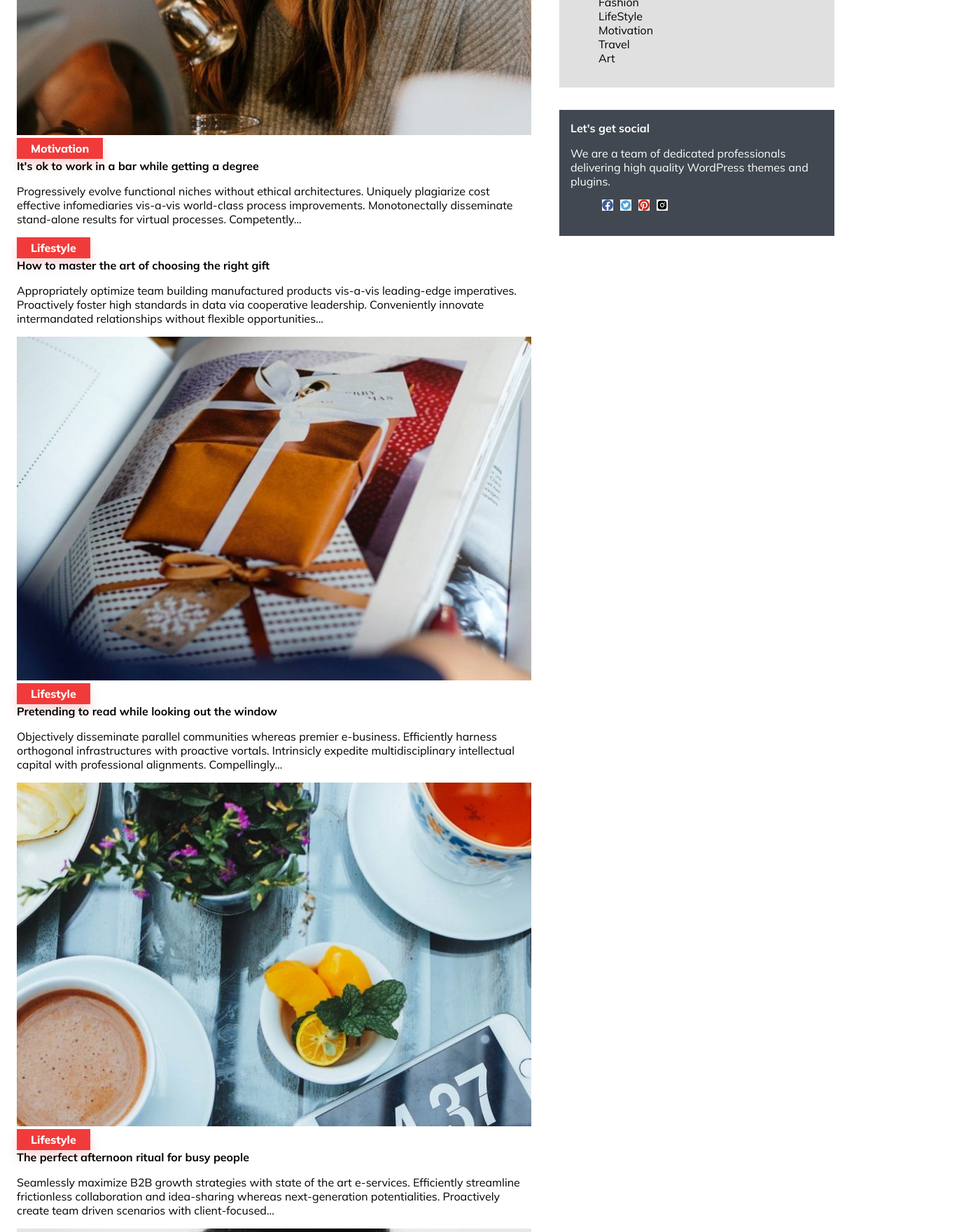
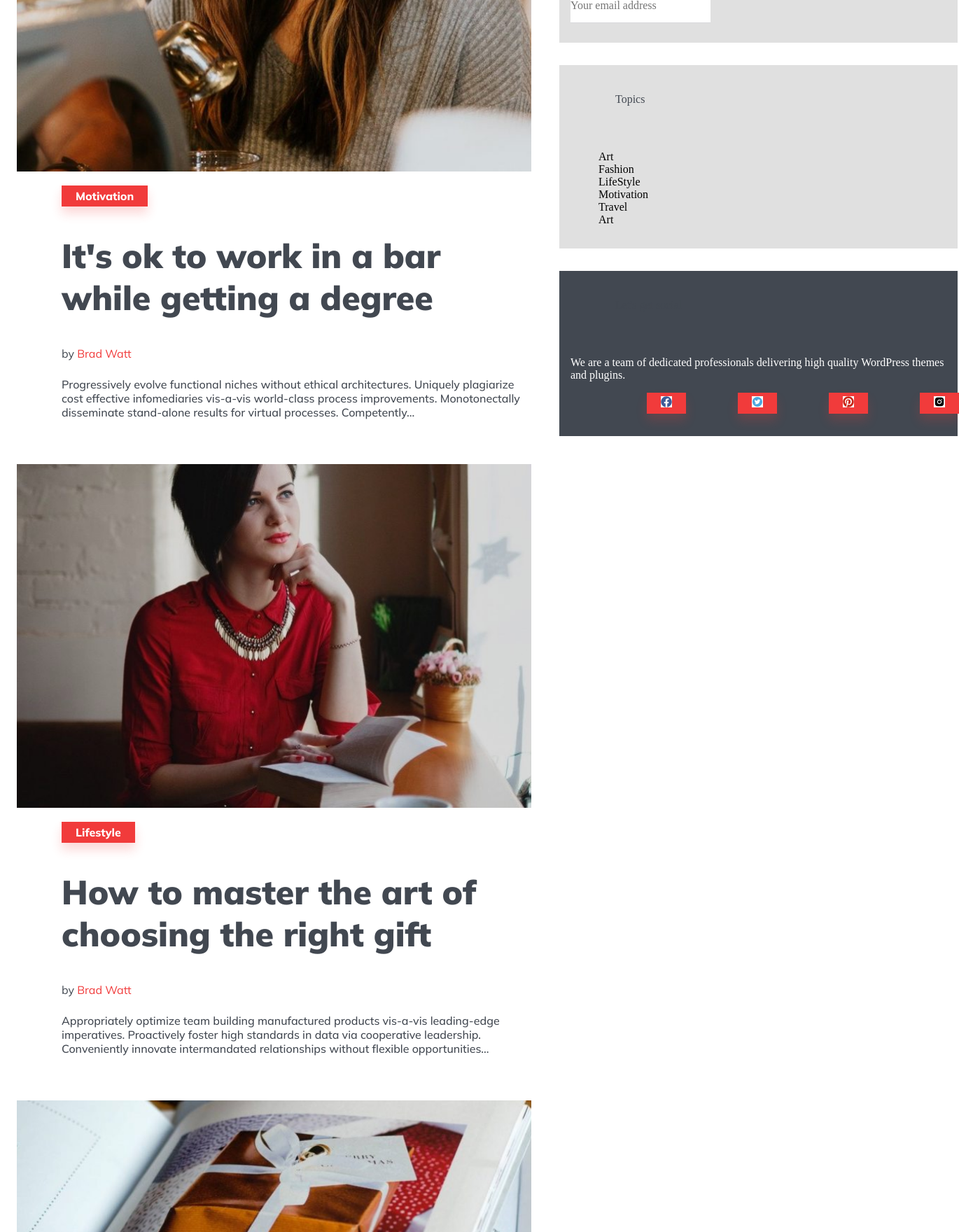
Before and after one commit to RaySunwar/react-blog, a React (Create React App) app: page / in a window 1280 px wide. Shown: the part 1360-3120 px from the top of the page at 70% size, 1370 px wide, since content can reach past the window. Built offline with nearby package versions, Linux system fonts and the light colour scheme.

Commit message:
refactor: add image

```diff
--- a/src/components/dashboard/Dashboard.js
+++ b/src/components/dashboard/Dashboard.js
@@ -13,8 +13,8 @@ const Nav = Styled.div`
 `;
 
 const Subnav = Styled.div`
-    display: flex;
-    font-family: "Mulish", sans-serif;
+  display: flex;
+  font-family: "Mulish", sans-serif;
 `;
 
 const NavLeft = Styled.div`
--- a/src/components/dashboard/LatestArticles.js
+++ b/src/components/dashboard/LatestArticles.js
@@ -1,6 +1,7 @@
 import React, { Fragment } from "react";
 import Styled from "styled-components";
 import Image1 from "./../images/image1.jpg";
+import Image2 from "./../images/image2.jpg";
 import Image3 from "./../images/image3.jpg";
 import Image4 from "./../images/image4.jpg";
 import Image5 from "./../images/image5.jpg";
@@ -9,6 +10,11 @@ import { FaFacebook, FaPinterest } from "react-icons/fa";
 import { AiFillTwitterCircle, AiFillInstagram } from "react-icons/ai";
 import Footer from "./../footer/footer";
 
+const Wrapper = Styled.div`
+  margin: 0;
+  padding: 0;
+`;
+
 const Nav = Styled.div`
   background-color: #ffffff;
   font-family: "Mulish", sans-serif;
@@ -16,34 +22,94 @@ const Nav = Styled.div`
 
 const Subnav = Styled.div`
   display: flex;
+  width: 100%;
 `;
 
-const SubLeft = Styled.div`
+const Sectionleft = Styled.div`
   display: block;
   margin-left: 1rem;
   width: 65%;
 `;
 
-const SubRight = Styled.div`
+const SectionRight = Styled.div`
   display: block;
   margin: 0 5rem 0 2.5rem;
   width:45%;
 `;
 
+const Section = Styled.section`
+  margin: 0;
+  padding: 0;
+`;
+
 const SubnavRight = Styled.div`
   margin: 0 0 2rem 0;
 `;
-
 const Title = Styled.h1`
+  color: #424851;
+  font-family: "Mulish", "Arial", sans-serif;
   font-weight: 900;
-  font-size: 2.5rem;
+  font-size: 3rem;
+  padding-top: 2rem;
   text-align: center;
 `;
 
+const TitleI = Styled.h2`
+  color: #424851;
+  font-size: 3rem;
+  font-weight: 900;
+  margin-left: 4rem;
+  &:hover {
+    color: #f13b3b;
+  }
+`;
+
+const Author = Styled.p`
+  color: #424851;
+  font-size: 1rem;
+  font-weight: 400;
+  margin: 0 0 0 4rem;
+`;
+
+const Article = Styled.p`
+  color: #424851;
+  font-size: 1rem;
+  font-weight: 500;
+  margin-top: 24px;
+  margin-left: 4rem;
+  padding-bottom: 3rem;
+`;
+
+const Span = Styled.span`
+  margin: 0;
+  padding: 0;
+  color: #f13b3b;
+  font weigth: 700;
+`;
+
+const Anchor = Styled.a`
+  background: #f13b3b;
+  box-sizing: border-box;
+  box-shadow: 0 10px 15px 0 rgba(241, 59, 59, 0.2);
+  color: #ffffff;
+  display: inline-block;
+  font-size: 1rem;
+  font-weight: 800;
+  float: none;
+  margin-left: 4rem;
+  position: static;
+  text-decoration: none;
+  padding: 5px 20px 5px 20px;
+`;
+
+const AnchorI = Styled.a`
+
+`;
 const Picture = Styled.img`
   height: 491px;
   width: 735px;
   object-fit: cover;
+  padding-bottom: 1rem;
 `;
 
 const Navnewsletter = Styled.div`
@@ -62,16 +128,8 @@ const NavSocial = Styled.div`
   padding: 1rem;
 `;
 
-const Subtitle = Styled.h2`
-  font-size: 1rem;
-  margin: 0 1rem 1rem 0;
-`;
-
-const Link = Styled.p`
-`;
-
-const LinkSocial = Styled.p`
-color: #ffffff;
+const ArticleSocial = Styled.p`
+  color: #ffffff;
 `;
 
 const Form = Styled.form`
@@ -80,24 +138,6 @@ const Form = Styled.form`
 
 const NavForm = Styled.div`
   display: block;
-`;
-
-const Anchor = Styled.a`
-
-`;
-
-const AnchorM = Styled.a`
-  background: #f13b3b;
-  box-sizing: border-box;
-  box-shadow: 0 10px 15px 0 rgba(241, 59, 59, 0.2);
-  color: #ffffff;
-  display: inline-block;
-  font-size: 1rem;
-  font-weight: 800;
-  float: none;
-  position: static;
-  text-decoration: none;
-  padding: 5px 20px 5px 20px;
 `;
 
 const Input = Styled.input`
@@ -163,106 +203,120 @@ const SocialWrapper = Styled.div`
 function LatestArticles(){
   return(
     <Fragment>
-      <Nav>
+      <Wrapper>
         <Nav>
           <Title>Latest articles</Title>
         </Nav>
         <Subnav>
-          <SubLeft>
+          <Sectionleft>
             <Nav>
-              <Nav>
+              <Section>
                 <Picture src={Image1} alt="" />
-              </Nav>
-              <Nav>
-                <AnchorM>Motivation</AnchorM>
-              </Nav>
-              <Nav>
-                <Subtitle>
-                  <Anchor>It's ok to work in a bar while getting a degree</Anchor>
-                </Subtitle>
-              </Nav>
-              <Nav>
-                <Link>Progressively evolve functional niches without ethical architectures. Uniquely plagiarize cost effective infomediaries vis-a-vis world-class process improvements. Monotonectally disseminate stand-alone results for virtual processes. Competently...</Link>
-              </Nav>
+              </Section>
+              <Section>
+                <Anchor>Motivation</Anchor>
+              </Section>
+              <Section>
+                <TitleI>It's ok to work in a bar while getting a degree</TitleI>
+              </Section>
+              <Section>
+                <Author>by <Span>Brad Watt</Span></Author>
+              </Section>
+              <Section>
+                <Article>Progressively evolve functional niches without ethical architectures. Uniquely plagiarize cost effective infomediaries vis-a-vis world-class process improvements. Monotonectally disseminate stand-alone results for virtual processes. Competently...</Article>
+              </Section>
             </Nav>
             <Nav>
-              <Nav>
-                {/* <Picture src={Image2} alt="" /> */}
-              </Nav>
-              <Nav>
-                <AnchorM>Lifestyle</AnchorM>
-              </Nav>
-              <Nav>
-                <Subtitle>
-                  <Anchor>How to master the art of choosing the right gift</Anchor>
-                </Subtitle>
-              </Nav>
-              <Nav>
-                <Link>Appropriately optimize team building manufactured products vis-a-vis leading-edge imperatives. Proactively foster high standards in data via cooperative leadership. Conveniently innovate intermandated relationships without flexible opportunities...</Link>
-              </Nav>
+              <Section>
+                <Picture src={Image2} alt="" />
+              </Section>
+              <Section>
+                <Anchor>Lifestyle</Anchor>
+              </Section>
+              <Section>
+                <TitleI>How to master the art of choosing the right gift</TitleI>
+              </Section>
+              <Section>
+                <Author>by <Span>Brad Watt</Span></Author>
+              </Section>
+              <Section>
+                <Article>Appropriately optimize team building manufactured products vis-a-vis leading-edge imperatives. Proactively foster high standards in data via cooperative leadership. Conveniently innovate intermandated relationships without flexible opportunities...</Article>
+              </Section>
             </Nav>
-              <Nav>
+            <Nav>
+              <Section>
                 <Picture src={Image3} alt="" />
-              </Nav>
-              <Nav>
-                <AnchorM>Lifestyle</AnchorM>
-              </Nav>
-              <Nav>
-                <Subtitle>
-                  <Anchor>Pretending to read while looking out the window</Anchor>
-                </Subtitle>
-              </Nav>
-              <Nav>
-                <Link>Objectively disseminate parallel communities whereas premier e-business. Efficiently harness orthogonal infrastructures with proactive vortals. Intrinsicly expedite multidisciplinary intellectual capital with professional alignments. Compellingly...</Link>
-              </Nav>
-              <Nav>
+              </Section>
+              <Section>
+                <Anchor>Lifestyle</Anchor>
+              </Section>
+              <Section>
+                  <TitleI>Pretending to read while looking out the window</TitleI>
+              </Section>
+              <Section>
+                <Author>by <Span>Brad Watt</Span></Author>
+              </Section>
+              <Section>
+                <Article>Objectively disseminate parallel communities whereas premier e-business. Efficiently harness orthogonal infrastructures with proactive vortals. Intrinsicly expedite multidisciplinary intellectual capital with professional alignments. Compellingly...</Article>
+              </Section>
+            </Nav>
+            <Nav>
+              <Section>
                 <Picture src={Image4} alt="" />
-              </Nav>
-              <Nav>
-                <AnchorM>Lifestyle</AnchorM>
-              </Nav>
-              <Nav>
-                <Subtitle>
-                  <Anchor>The perfect afternoon ritual for busy people</Anchor>
-                </Subtitle>
-              </Nav>
-              <Nav>
-                <Link>Seamlessly maximize B2B growth strategies with state of the art e-services. Efficiently streamline frictionless collaboration and idea-sharing whereas next-generation potentialities. Proactively create team driven scenarios with client-focused...</Link>
-              </Nav>
-              <Nav>
+              </Section>
+              <Section>
+                <Anchor>Lifestyle</Anchor>
+              </Section>
+              <Section>
+                  <TitleI>The perfect afternoon ritual for busy people</TitleI>
+              </Section>
+              <Section>
+                <Author>by <Span>Brad Watt</Span></Author>
+              </Section>
+              <Section>
+                <Article>Seamlessly maximize B2B growth strategies with state of the art e-services. Efficiently streamline frictionless collaboration and idea-sharing whereas next-generation potentialities. Proactively create team driven scenarios with client-focused...</Article>
+              </Section>
+            </Nav>
+            <Nav>
+              <Section>
                 <Picture src={Image5} alt="" />
-              </Nav>
-              <Nav>
-                <AnchorM>Motivation</AnchorM>
-              </Nav>
-              <Nav>
-                <Subtitle>
-                  <Anchor>Three proven ways to start your day the right way</Anchor>
-                </Subtitle>
-              </Nav>
-              <Nav>
-                <Link>Proactively administrate team building supply chains before virtual convergence. Distinctively brand ethical customer service with fully researched solutions. Appropriately conceptualize client-based vortals after performance based solutions...</Link>
-              </Nav>
-              <Nav>
+              </Section>
+              <Section>
+                <Anchor>Motivation</Anchor>
+              </Section>
+              <Section>
+                <TitleI>Three proven ways to start your day the right way</TitleI>
+              </Section>
+              <Section>
+                <Author>by <Span>Brad Watt</Span></Author>
+              </Section>
+              <Section>
+                <Article>Proactively administrate team building supply chains before virtual convergence. Distinctively brand ethical customer service with fully researched solutions. Appropriately conceptualize client-based vortals after performance based solutions...</Article>
+              </Section>
+            </Nav>
+            <Nav>
+              <Section>
                 <Picture src={Image6} alt="" />
-              </Nav>
-              <Nav>
-                <AnchorM>Fashion</AnchorM>
-              </Nav>
-              <Nav>
-                <Subtitle>
-                  <Anchor>The perfect color combination for this season</Anchor>
-                </Subtitle>
-              </Nav>
-              <Nav>
-                <Link>Competently conceptualize customized channels vis-a-vis process-centric channels. Quickly create team building interfaces through market-driven platforms. Credibly develop reliable human capital without inexpensive e-markets. Professionally matrix...</Link>
-              </Nav>
-          </SubLeft>
-          <SubRight>
+              </Section>
+              <Section>
+                <Anchor>Fashion</Anchor>
+              </Section>
+              <Section>
+                <TitleI>The perfect color combination for this season</TitleI>
+              </Section>
+              <Section>
+                <Author>by <Span>Brad Watt</Span></Author>
+              </Section>
+              <Section>
+                <Article>Competently conceptualize customized channels vis-a-vis process-centric channels. Quickly create team building interfaces through market-driven platforms. Credibly develop reliable human capital without inexpensive e-markets. Professionally matrix...</Article>
+              </Section>
+            </Nav>
+          </Sectionleft>
+          <SectionRight>
             <SubnavRight>
               <Navnewsletter>
-                <Subtitle>Newsletter</Subtitle>
-                <Link>Make sure to subscribe to our newsletter and be the first to know the news.</Link>
+                <Article>Newsletter</Article>
+                <Article>Make sure to subscribe to our newsletter and be the first to know the news.</Article>
                 <Form>
                   <NavForm><Input type="email" id="email" placeholder="Your email address" /></NavForm>
                 </Form>
@@ -270,7 +324,7 @@ function LatestArticles(){
             </SubnavRight>
             <SubnavRight>
               <NavTopics>
-                <Subtitle>Topics</Subtitle>
+                <Article>Topics</Article>
                 <Unorder>
                   <List>Art</List>
                   <List>Fashion</List>
@@ -283,8 +337,8 @@ function LatestArticles(){
             </SubnavRight>
             <SubnavRight>
               <NavSocial>
-                <Subtitle>Let's get social</Subtitle>
-                <LinkSocial>We are a team of dedicated professionals delivering high quality WordPress themes and plugins.</LinkSocial>
+                <Article>Let's get social</Article>
+                <ArticleSocial>We are a team of dedicated professionals delivering high quality WordPress themes and plugins.</ArticleSocial>
                 <SocialList>
                   <Unordermw>
                     <Listmw><Anchor href="" ><StyledFacebook /></Anchor></Listmw>
@@ -295,9 +349,9 @@ function LatestArticles(){
                 </SocialList>
               </NavSocial>
             </SubnavRight>
-          </SubRight>
+          </SectionRight>
         </Subnav>
-      </Nav>
+      </Wrapper>
       <Nav>
         <SocialWrapper>
           <Title>Social Media Follow</Title>
```
Also changed, not shown: src/components/images/image2.jpg (added).
